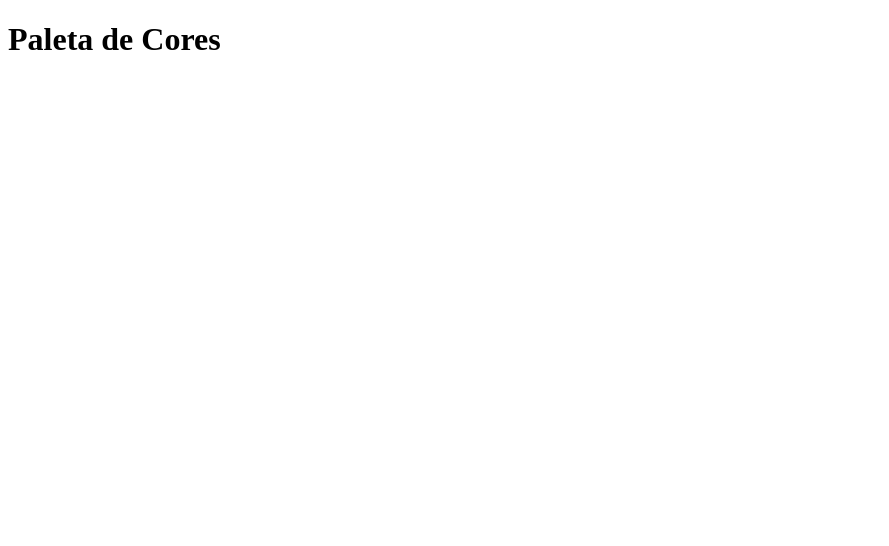
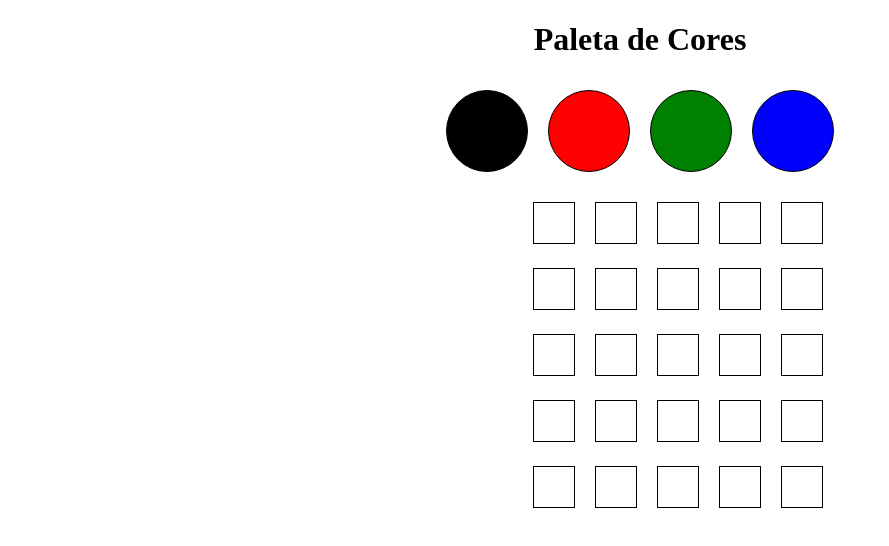
Before and after one commit to Alex-Horman-de-Medeiros-Correia/project-pixels-art, a website: page index.html in a window 1280 px wide. Shown: the whole page, without its empty margins (0-889 px from the left). Drawn offline with Linux system fonts and the light colour scheme.

Commit message:
requisitos do 2 ao 7

```diff
--- a/index.html
+++ b/index.html
@@ -1,15 +1,28 @@
 <!DOCTYPE html>
-<html lang="en">
+<html lang="pt-br">
 <head>
     <meta charset="UTF-8">
     <meta http-equiv="X-UA-Compatible" content="IE=edge">
     <meta name="viewport" content="width=device-width, initial-scale=1.0">
     <title>Document</title>
+    <link rel="stylesheet" href="style.css">
 </head>
 <body>
     <header>
         <h1 id="title" >Paleta de Cores</h1>
     </header>
 
+    <section id="color-palette" >
+        <div class="selected color black" ></div>
+        <div class="color red" ></div>
+        <div class="color green" ></div>
+        <div class="color blue" ></div>
+    </section>
+
+    <section id="pixel-board" >
+
+    </section>
+
+    <script src="script.js" ></script>
 </body>
 </html>
--- a/script.js
+++ b/script.js
@@ -0,0 +1,22 @@
+const quadro = document.querySelector('#pixel-board');
+
+const horizontal = 5;
+const vertical = 5;
+
+for (let index = 0; index < horizontal; index += 1) {
+  for (let index2 = 0; index2 < vertical; index2 += 1) {
+    const caixa = document.createElement('div');
+    caixa.classList.add('pixel');
+    quadro.appendChild(caixa);
+  }
+}
+
+const coresSecao = document.querySelector('#color-palette');
+
+function selecaoCores(event) {
+  const selecao = document.querySelector('.selected');
+  selecao.classList.remove('selected');
+  event.target.classList.add('selected');
+}
+
+coresSecao.addEventListener('click', selecaoCores);
--- a/style.css
+++ b/style.css
@@ -0,0 +1,56 @@
+#title {
+    text-align: center;
+}
+
+#color-palette {
+    display: flex;
+    justify-content: center;
+    flex-flow: nowrap;
+    margin: 10px;
+}
+
+.black {
+    padding: 40px;
+    border-radius: 100%;
+    background-color: black;
+    border: black solid 1px;
+    margin: 10px;
+}
+
+.red {
+    padding: 40px;
+    border-radius: 100%;
+    background-color: red;
+    border: black solid 1px;
+    margin: 10px;
+}
+
+.green {
+    padding: 40px;
+    border-radius: 100%;
+    background-color: green;
+    border: black solid 1px;
+    margin: 10px;
+}
+
+.blue {
+    padding: 40px;
+    border-radius: 100%;
+    background-color: blue;
+    border: black solid 1px;
+    margin: 10px;
+}
+
+.pixel {
+    border: black solid 1px;
+    height: 40px;
+    width: 40px;
+    margin: 10px;
+    display: inline-block;
+    background-color: white;
+}
+
+#pixel-board {
+    max-width: 350px;
+    margin-left: 515px;
+}
```
